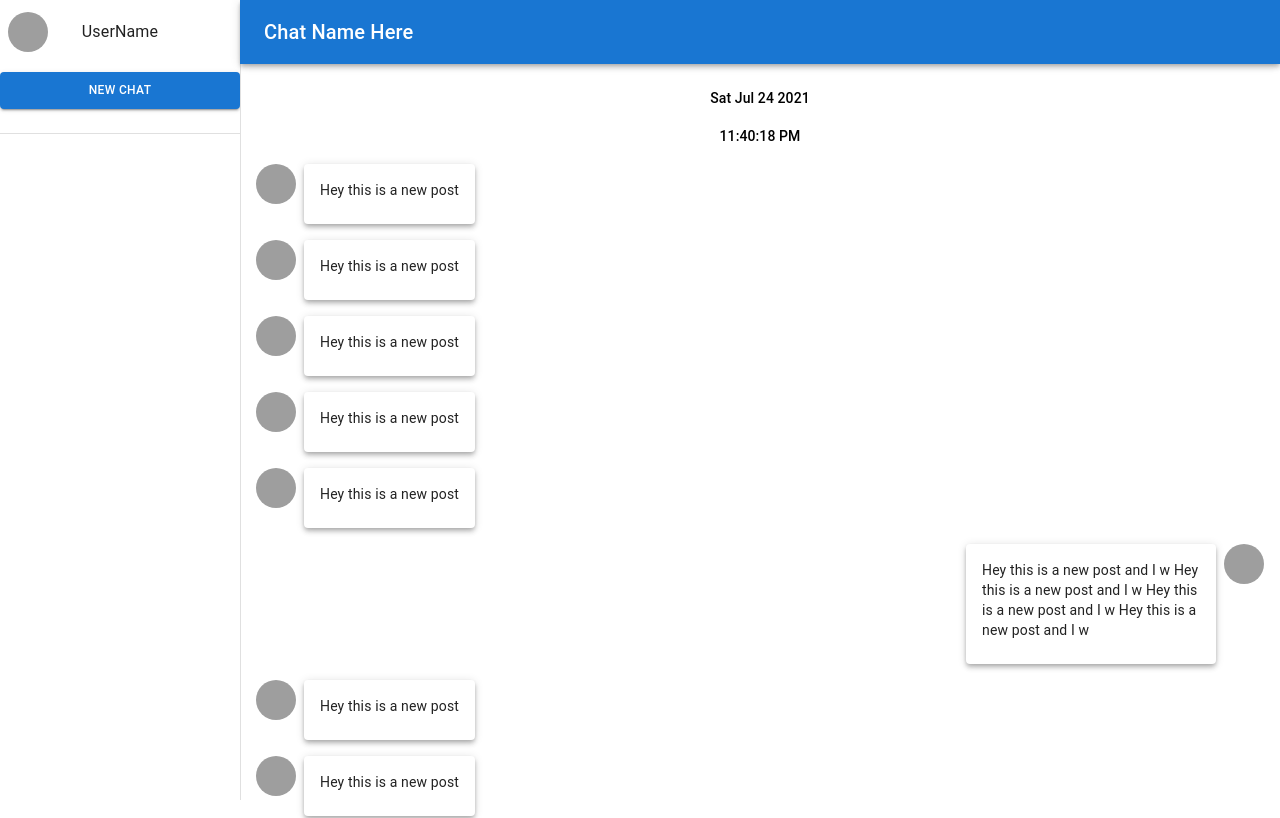
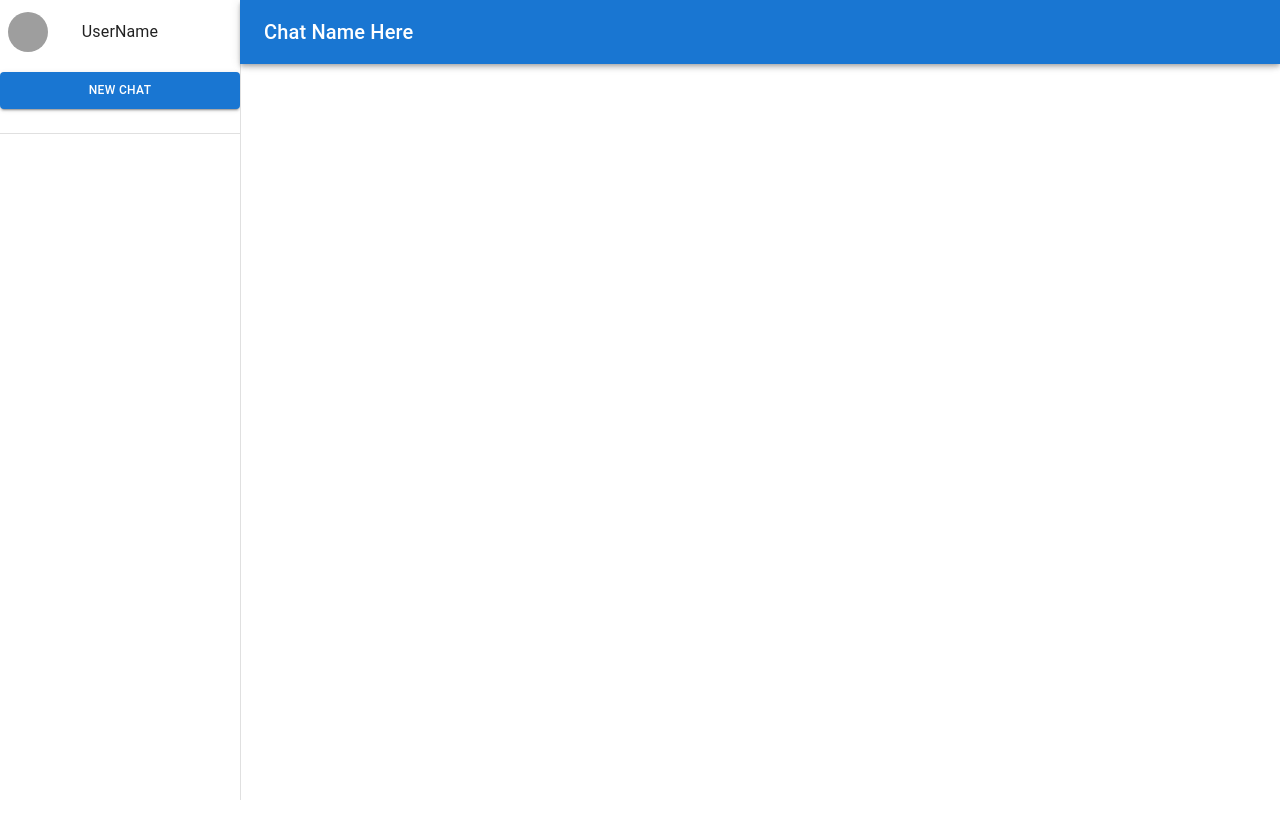
Before and after one commit to josh-W42/chatup, a React (Create React App) app in the folder client/: page /chats/1 in a window 1280 px wide. Shown: the top 818 px of the page. Built offline with nearby package versions, Linux system fonts and the light colour scheme; grey boxes are pictures that could not be loaded; some icons are missing.

Commit message:
connected a new sub route for chats and linked newly created chat links

```diff
--- a/client/src/components/ChatList/index.tsx
+++ b/client/src/components/ChatList/index.tsx
@@ -3,6 +3,7 @@ import { ChatPartial } from "../../actions";
 import { StoreState } from "../../reducers";
 import { connect } from "react-redux";
 import { timeSinceDate } from "../../util/time";
+import { Link } from "react-router-dom";
 import { ListItem, List, Avatar, Typography, Grid } from "@material-ui/core";
 
 interface ChatListProps {
@@ -13,6 +14,10 @@ const _ChatList = (props: ChatListProps): JSX.Element => {
   const renderChats = (): JSX.Element[] =>
     props.chatPartials.map((chat: ChatPartial) => {
       return (
+        <Link
+          style={{ color: "inherit", textDecoration: "none" }}
+          to={`/chats/${chat.id}`}
+        >
           <ListItem button key={chat.id} sx={{ overflow: "revert" }}>
             <StyledBadge
               overlap="circular"
@@ -33,6 +38,7 @@ const _ChatList = (props: ChatListProps): JSX.Element => {
               <div></div>
             </Grid>
           </ListItem>
+        </Link>
       );
     });
 
--- a/client/src/components/MessageList/index.tsx
+++ b/client/src/components/MessageList/index.tsx
@@ -1,6 +1,7 @@
-import { useState } from "react";
+import { useState, useEffect } from "react";
 import { Message } from "../../actions";
 import { addTimeElement } from "../../util/time";
+import { match, useRouteMatch } from "react-router-dom";
 import {
   Avatar,
   List,
@@ -13,125 +14,15 @@ import {
 } from "@material-ui/core";
 
 const MessageList = (): JSX.Element => {
-  const [fakeMessages, setFakeMessages] = useState([
-    {
-      id: Math.floor(Math.random() * 100),
-      author: "James",
-      authorImageUrl: "broken",
-      authorId: Math.floor(Math.random() * 100),
-      content: "Hey this is a new post",
-      sentGraphic: false,
-      createdAt: new Date(),
-    },
-    {
-      id: Math.floor(Math.random() * 100),
-      author: "James",
-      authorImageUrl: "broken",
-      authorId: Math.floor(Math.random() * 100),
-      content: "Hey this is a new post",
-      sentGraphic: false,
-      createdAt: new Date(),
-    },
-    {
-      id: Math.floor(Math.random() * 100),
-      author: "James",
-      authorImageUrl: "broken",
-      authorId: Math.floor(Math.random() * 100),
-      content: "Hey this is a new post",
-      sentGraphic: false,
-      createdAt: new Date(),
-    },
-    {
-      id: Math.floor(Math.random() * 100),
-      author: "James",
-      authorImageUrl: "broken",
-      authorId: Math.floor(Math.random() * 100),
-      content: "Hey this is a new post",
-      sentGraphic: false,
-      createdAt: new Date(),
-    },
-    {
-      id: Math.floor(Math.random() * 100),
-      author: "James",
-      authorImageUrl: "broken",
-      authorId: Math.floor(Math.random() * 100),
-      content: "Hey this is a new post",
-      sentGraphic: false,
-      createdAt: new Date(),
-    },
-    {
-      id: Math.floor(Math.random() * 100),
-      author: "James",
-      authorImageUrl: "broken",
-      authorId: 1,
-      content:
-        "Hey this is a new post and I w Hey this is a new post and I w Hey this is a new post and I w Hey this is a new post and I w",
-      sentGraphic: false,
-      createdAt: new Date(),
-    },
-    {
-      id: Math.floor(Math.random() * 100),
-      author: "James",
-      authorImageUrl: "broken",
-      authorId: Math.floor(Math.random() * 100),
-      content: "Hey this is a new post",
-      sentGraphic: false,
-      createdAt: new Date(),
-    },
-    {
-      id: Math.floor(Math.random() * 100),
-      author: "James",
-      authorImageUrl: "broken",
-      authorId: Math.floor(Math.random() * 100),
-      content: "Hey this is a new post",
-      sentGraphic: false,
-      createdAt: new Date(),
-    },
-    {
-      id: Math.floor(Math.random() * 100),
-      author: "James",
-      authorImageUrl: "broken",
-      authorId: 1,
-      content: "Hey this is a new post",
-      sentGraphic: false,
-      createdAt: new Date(),
-    },
-    {
-      id: Math.floor(Math.random() * 100),
-      author: "James",
-      authorImageUrl: "broken",
-      authorId: Math.floor(Math.random() * 100),
-      content: "Hey this is a new post",
-      sentGraphic: false,
-      createdAt: new Date(),
-    },
-    {
-      id: Math.floor(Math.random() * 100),
-      author: "James",
-      authorImageUrl: "broken",
-      authorId: Math.floor(Math.random() * 100),
-      content: "Hey this is a new post",
-      sentGraphic: false,
-      createdAt: new Date(),
-    },
-    {
-      id: Math.floor(Math.random() * 100),
-      author: "James",
-      authorImageUrl: "broken",
-      authorId: Math.floor(Math.random() * 100),
-      content:
-        "Hey this is a new post and I w Hey this is a new post and I w Hey this is a new post and I w Hey this is a new post and I w",
-      sentGraphic: false,
-      createdAt: new Date(),
-    },
-  ]);
+  const [messages, setMessages] = useState([]);
+  const params = useRouteMatch().params;
 
   const renderMessages = (): JSX.Element[] => {
     let lastDate = { date: new Date(2000, 10) };
     let lastHour = { hour: lastDate.date.getHours() };
     let output: JSX.Element[] = [];
 
-    for (let message of fakeMessages) {
+    messages.forEach((message: Message) => {
       addTimeElement(lastDate, lastHour, message.createdAt, output);
       output.push(
         <ListItem
@@ -162,7 +53,7 @@ const MessageList = (): JSX.Element => {
           </Grid>
         </ListItem>
       );
-    }
+    });
     return output;
   };
 
```
Also changed, not shown: client/src/components/ChatDrawer/index.tsx (+7 -1 lines). Lines whose indentation alone changed are shown as unchanged.
